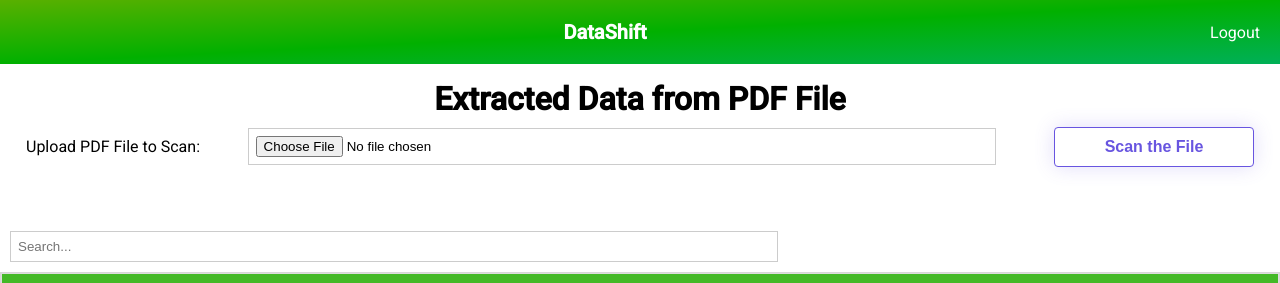
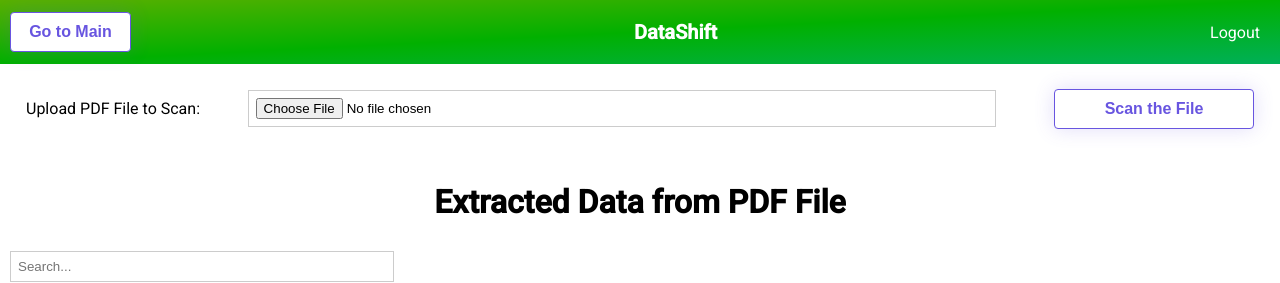
Before and after one commit to marioonor/datashift_web, an Angular app: page /home in a window 1280 px wide. Shown: the top 283 px of the page. Built offline with nearby package versions, Linux system fonts and the light colour scheme; no server answers; sample sign-in values are in the browser's storage.

Commit message:
fixed the upload pdf file

```diff
--- a/src/app/content/content.component.css
+++ b/src/app/content/content.component.css
@@ -36,7 +36,7 @@
 .search-container {
   position: sticky;
   top: 0;
-  width: 100%;
+  width: 50%;
 }
 
 table {
@@ -124,6 +124,7 @@
 
 .text-center {
   text-align: center;
+  margin-bottom: 20px;
 }
 
 input {
--- a/src/app/content/content.component.html
+++ b/src/app/content/content.component.html
@@ -1,6 +1,6 @@
 <div class="content-container">
   <div class="content">
-    <h1 class="text-center">Extracted Data from PDF File</h1>
+
     <div class="upload-container">
       <p>Upload PDF File to Scan:</p>
       <input
@@ -26,6 +26,7 @@
       </div>
     </div>
   </div>
+  <h1 class="text-center">Extracted Data from PDF File</h1>
   <div class="search-container">
     <div class="container-bar">
       <input
--- a/src/app/content/content.component.ts
+++ b/src/app/content/content.component.ts
@@ -1,13 +1,13 @@
 import { Component, OnInit } from '@angular/core';
 import { MatFormFieldModule } from '@angular/material/form-field';
-import { HttpClient, HttpEventType, HttpResponse } from '@angular/common/http';
+import { HttpClient, HttpParams } from '@angular/common/http';
 import { MatInputModule } from '@angular/material/input';
 import { MatButtonModule } from '@angular/material/button';
 import { CommonModule } from '@angular/common';
 import { MatSortModule } from '@angular/material/sort';
 import { MatPaginatorModule } from '@angular/material/paginator';
 import { MatTableModule } from '@angular/material/table';
-import { ExtractedData } from '../model/extractedData';
+import { ExtractedData } from '../model/extractedData'; // Import the interface
 
 @Component({
   selector: 'app-content',
@@ -26,13 +26,15 @@
 })
 export class ContentComponent implements OnInit {
   data: ExtractedData[] = [];
-  filteredData: ExtractedData[] = [];
+  filteredData: ExtractedData[] = []; // Array to hold the filtered data
   selectedFile: File | null = null;
   uploadMessage: string = '';
   isUploadSuccessful: boolean = false;
   uploadProgressMessage: string = '';
 
-  constructor(private http: HttpClient) {}
+  constructor(
+    private http: HttpClient,
+  ) {}
 
   ngOnInit(): void {
     this.loadExtractedData();
@@ -74,40 +76,41 @@
     const formData = new FormData();
     formData.append('file', this.selectedFile, this.selectedFile.name);
 
+    // First, upload to /api/data-shift/upload
     this.http
-      .post('http://localhost:8085/data/pdf', formData, {
-        reportProgress: true,
-        observe: 'events',
-      })
+      .post<any>('http://localhost:8085/api/data-shift/upload', formData)
       .subscribe({
-        next: (event) => {
-          if (event.type === HttpEventType.UploadProgress) {
-            if (event.total) {
-              const percentDone = Math.round(
-                (100 * event.loaded) / event.total
-              );
-              this.uploadProgressMessage = `File is ${percentDone}% uploaded.`;
-              console.log(`File is ${percentDone}% uploaded.`);
-            }
-            this.clearUploadMessageAfterDelay();
-          } else if (event instanceof HttpResponse) {
-            this.uploadMessage = 'File uploaded successfully!';
-            this.isUploadSuccessful = true;
-            this.uploadProgressMessage = '';
-            console.log('File is completely uploaded!');
-            console.log('Response:', event.body);
-            this.loadExtractedData();
-          }
+        next: (uploadResponse) => {
+          console.log('File uploaded successfully:', uploadResponse);
+          const documentName = uploadResponse.documentName; // Get the documentName from the documentName field
+
+          // Then, send the documentName to /data/pdf
+          const params = new HttpParams().set('documentName', documentName);
+          this.http
+            .post<any>('http://localhost:8085/data/pdf', null, { params })
+            .subscribe({
+              next: (extractResponse) => {
+                this.uploadMessage = 'Data extracted successfully!';
+                this.isUploadSuccessful = true;
+                this.uploadProgressMessage = '';
+                console.log('Data extracted successfully:', extractResponse);
+                this.loadExtractedData();
+              },
+              error: (extractError) => {
+                this.uploadMessage = 'Data extraction error.';
+                this.clearUploadMessageAfterDelay();
+                this.isUploadSuccessful = false;
+                this.uploadProgressMessage = '';
+                console.error('Data extraction error:', extractError);
+              },
+            });
         },
-        error: (err) => {
-          this.uploadMessage = 'Upload failed.';
+        error: (uploadError) => {
+          this.uploadMessage = 'File upload error.';
           this.clearUploadMessageAfterDelay();
           this.isUploadSuccessful = false;
           this.uploadProgressMessage = '';
-          console.error('Upload Error:', err);
-        },
-        complete: () => {
-          console.log('Upload completed.');
+          console.error('File upload error:', uploadError);
         },
       });
   }
--- a/src/app/header/header.component.css
+++ b/src/app/header/header.component.css
@@ -6,16 +6,44 @@
     flex-direction: row;
     align-items: center;
     justify-content: space-between;
-}
+  }
 
-h1 {
+  h1 {
     font-size: 20px;
     padding: 20px;
     margin: 0;
     width: 100%;
-}
+  }
 
-a {
+  a {
     cursor: pointer;
     padding: 0 20px 0 0;
-}
+    color: white;
+  }
+
+  button {
+    cursor: pointer;
+    border: 0;
+    font-size: 16px;
+    border-radius: 4px;
+    font-weight: 600;
+    margin: 0 10px;
+    width: 150px;
+    padding: 10px 0;
+    box-shadow: 0 0 20px rgba(104, 85, 224, 0.2);
+    transition: 0.4s;
+    color: rgb(104, 85, 224);
+    background-color: rgba(255, 255, 255, 1);
+    border: 1px solid rgba(104, 85, 224, 1);
+  }
+
+  button:hover {
+    color: white;
+    box-shadow: 0 0 20px rgba(104, 85, 224, 0.6);
+    background-color: #0059b0;
+  }
+
+  .header div {
+    display: flex;
+    align-items: center;
+  }
--- a/src/app/header/header.component.html
+++ b/src/app/header/header.component.html
@@ -1,4 +1,7 @@
 <div class="header">
+  <button (click)="navigateToMain()">Go to Main</button>
   <h1>DataShift</h1>
-  <a (click)="onLogout()">Logout</a>
+  <div>
+    <a (click)="onLogout()">Logout</a>
+  </div>
 </div>
--- a/src/app/header/header.component.ts
+++ b/src/app/header/header.component.ts
@@ -1,5 +1,6 @@
 import { Component } from '@angular/core';
 import { AuthenService } from '../service/AuthenService';
+import { Router } from '@angular/router';
 
 @Component({
   selector: 'app-header',
@@ -7,11 +8,14 @@
   styleUrl: './header.component.css'
 })
 export class HeaderComponent {
-
-  constructor(private authService: AuthenService) {}
+  constructor(private authService: AuthenService, private router: Router) {}
 
   onLogout() {
     this.authService.Logout();
   }
 
+  navigateToMain() {
+    this.router.navigate(['/main']);
+  }
+
 }
--- a/src/app/main/main.component.css
+++ b/src/app/main/main.component.css
@@ -1,3 +1,25 @@
+button {
+  cursor: pointer;
+  border: 0;
+  font-size: 16px;
+  border-radius: 4px;
+  font-weight: 600;
+  margin: 20px;
+  width: 200px;
+  padding: 10px;
+  box-shadow: 0 0 20px rgba(104, 85, 224, 0.2);
+  transition: 0.4s;
+  color: rgb(104, 85, 224);
+  background-color: rgba(255, 255, 255, 1);
+  border: 1px solid rgba(104, 85, 224, 1);
+}
+
+button:hover {
+  color: white;
+  box-shadow: 0 0 20px rgba(104, 85, 224, 0.6);
+  background-color: #0059b0;
+}
+
 table {
     border-collapse: collapse;
     margin: 0;
--- a/src/app/main/main.component.html
+++ b/src/app/main/main.component.html
@@ -1,6 +1,6 @@
 <div *ngIf="isLoading">Loading...</div>
 <div *ngIf="errorMessage" class="error-message">{{ errorMessage }}</div>
-
+<button (click)="navigateToHome()">Go to Upload a File</button>
 <table *ngIf="!isLoading && !errorMessage">
   <thead>
     <tr>
--- a/src/app/main/main.component.ts
+++ b/src/app/main/main.component.ts
@@ -8,9 +8,11 @@
 import { MatTableModule } from '@angular/material/table';
 import { MainData } from '../model/mainData';
 import { HttpClient } from '@angular/common/http';
+import { Router, RouterModule } from '@angular/router'; // Import Router and RouterModule
 
 @Component({
   selector: 'app-main',
+  standalone: true, // Add standalone: true
   imports: [
     CommonModule,
     MatFormFieldModule,
@@ -19,6 +21,7 @@
     MatTableModule,
     MatSortModule,
     MatPaginatorModule,
+    RouterModule, // Add RouterModule
   ],
   templateUrl: './main.component.html',
   styleUrl: './main.component.css',
@@ -29,7 +32,7 @@
   isLoading = true;
   errorMessage: string | null = null;
 
-  constructor(private http: HttpClient) {}
+  constructor(private http: HttpClient, private router: Router) {} // Inject Router
 
   ngOnInit(): void {
     this.loadMainData();
@@ -52,4 +55,8 @@
       },
     });
   }
+
+  navigateToHome() {
+    this.router.navigate(['/home']); // Navigate to /home
+  }
 }
--- a/src/app/service/AuthenService.ts
+++ b/src/app/service/AuthenService.ts
@@ -1,17 +1,17 @@
 import { Injectable, isDevMode } from "@angular/core";
-import {Router} from "@angular/router";
+import { Router } from "@angular/router";
 
 @Injectable({
     providedIn: 'root',
 })
-
 export class AuthenService {
-
     private isLoggedIn = false;
 
     constructor(private router: Router) {
         if (typeof window !== 'undefined' && window.localStorage) {
-            this.isLoggedIn = localStorage.getItem('isLoggedIn') === 'true';
+            // Check if 'isLoggedIn' is in localStorage and update isLoggedIn accordingly
+            const storedLoginStatus = localStorage.getItem('isLoggedIn');
+            this.isLoggedIn = storedLoginStatus === 'true';
         } else {
             if (isDevMode()) {
                 console.warn('Local Storage is not available');
```
